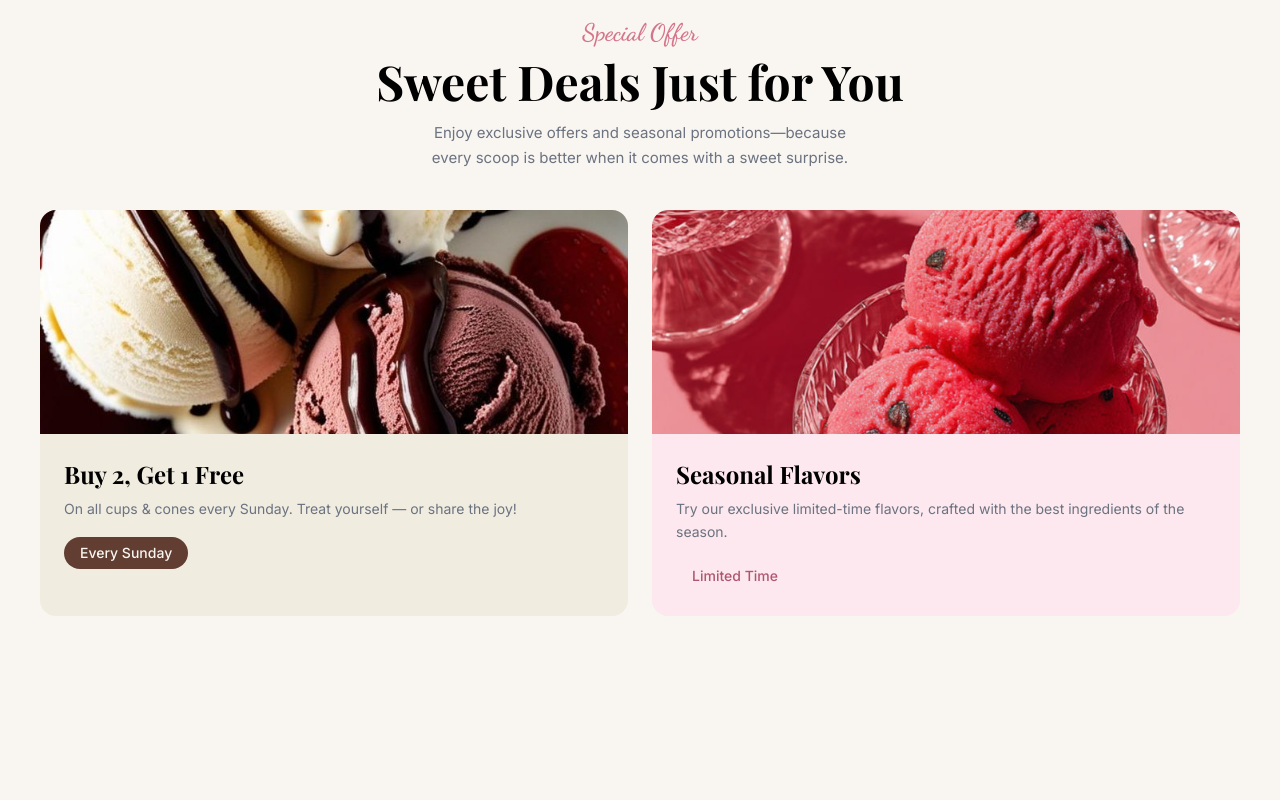
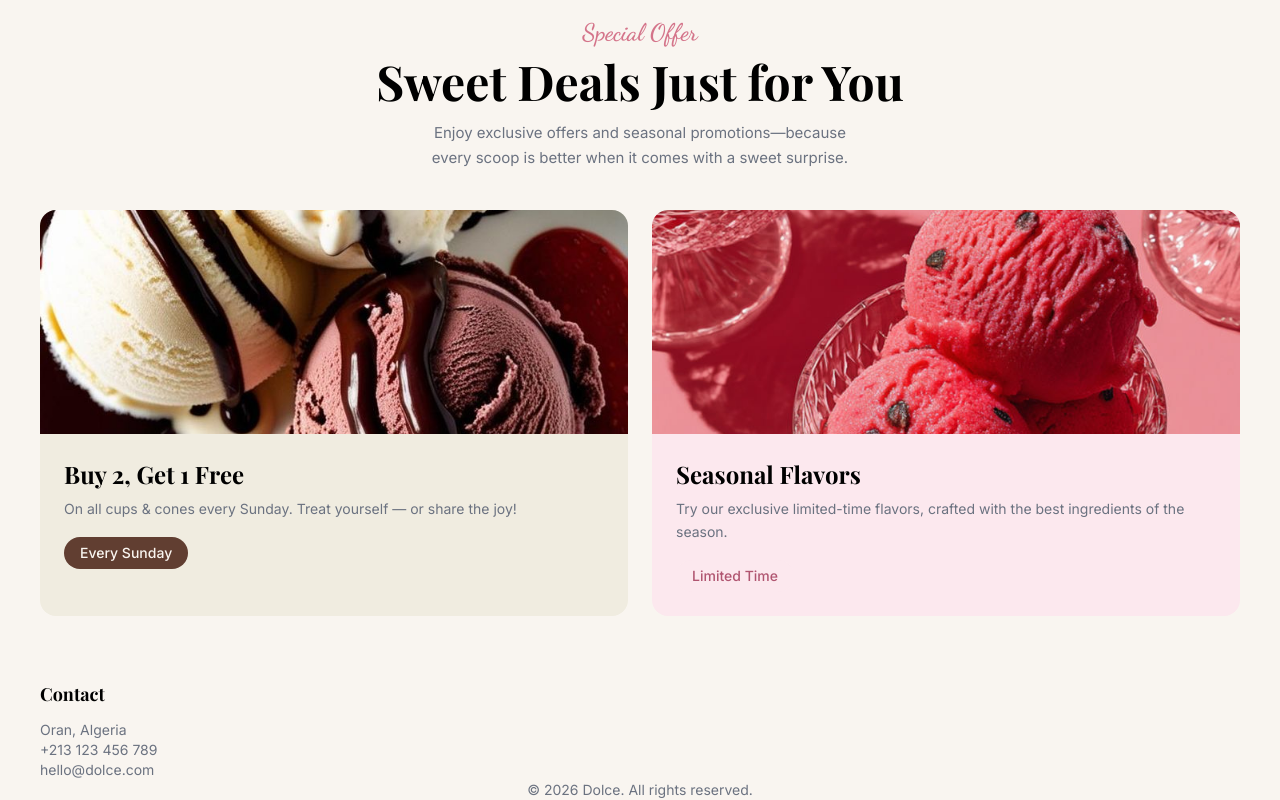
Before and after one commit to aya-techdev/icecream-website, a website: page public/index.html in a window 1280 px wide. Shown: the part 1118-1918 px from the top of the page. Before the commit the page ends 1798 px from the top, so only its background shows below. Drawn offline with nearby package versions, Linux system fonts and the light colour scheme; a web font is replaced by a local one.

Commit message:
add a footer

```diff
--- a/public/index.html
+++ b/public/index.html
@@ -160,6 +160,28 @@
     </div>
   </section>
 
+  <footer class="bg-cream dark:bg-gray-950 border-t border-gray-200 dark:border-gray-800 px-6 md:px-10 py-10">
+
+  <div class="grid grid-cols-1 md:grid-cols-3 gap-8">
+
+
+
+    <div>
+      <h3 class="section-title text-lg mb-3">Contact</h3>
+      <p class="text-gray-500 dark:text-gray-400 text-sm"> Oran, Algeria</p>
+      <p class="text-gray-500 dark:text-gray-400 text-sm"> +213 123 456 789</p>
+      <p class="text-gray-500 dark:text-gray-400 text-sm"> hello@dolce.com</p>
+    </div>
+
+  </div>
+
+
+  <div class="mt-10 pt-6 border-t border-gray-200 dark:border-gray-800 text-center text-sm text-gray-500 dark:text-gray-400">
+    © 2026 Dolce. All rights reserved.
+  </div>
+
+</footer>
+
   <script>
     // Dark mode toggle
     const toggle = document.getElementById('darkToggle');
```
